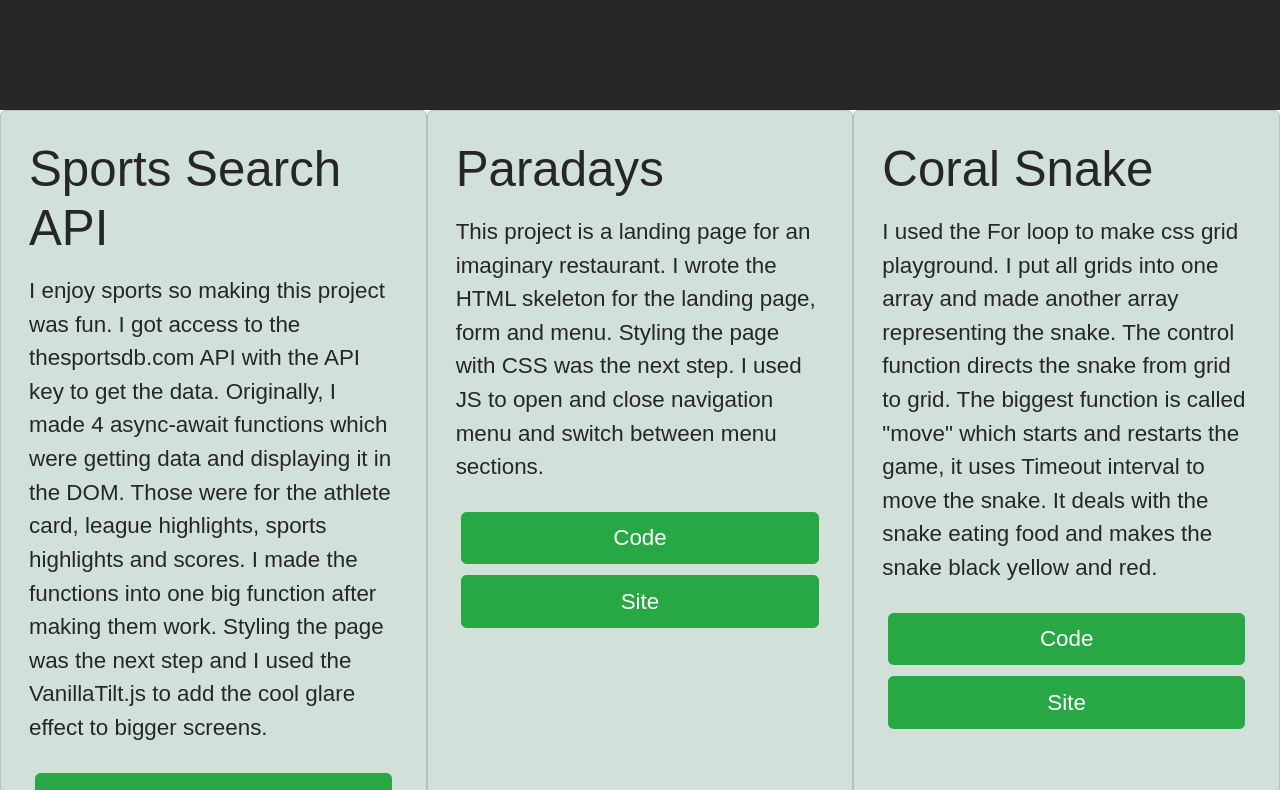
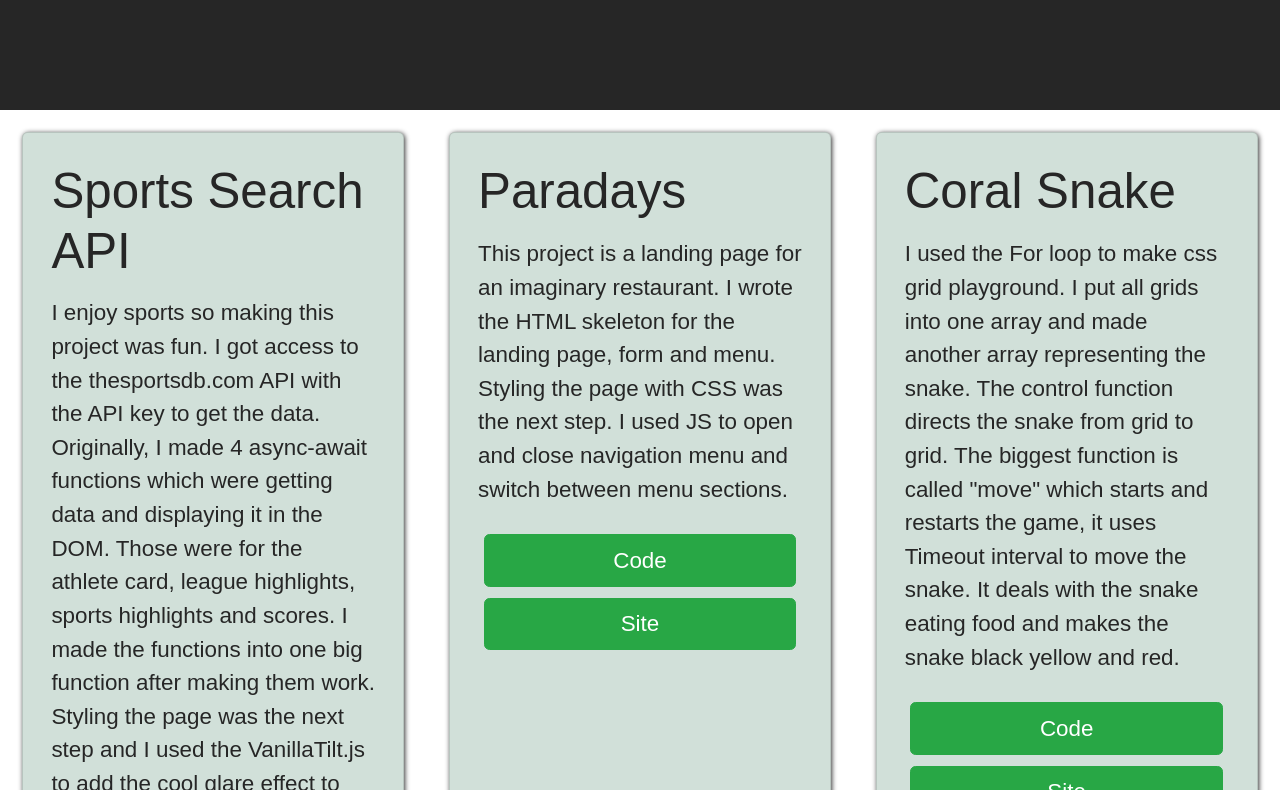
Before and after one commit to TheLukasHenry/luckyportfolioreact, a React (Create React App) app: page / in a window 1280 px wide. Shown: the part 690-1480 px from the top of the page. Built offline with nearby package versions, Linux system fonts and the light colour scheme; a web font is replaced by a local one.

Commit message:
card styling improved

```diff
--- a/src/components/Projects.js
+++ b/src/components/Projects.js
@@ -16,8 +16,8 @@ export default function Projects() {
                 {projects.map(project => {
                     return (
 
-                        <Col md={6} xl={4} className="p-0">
-                            <ProjectsCard key={project.id} {...project} />
+                        <Col md={6} xl={4} className="p-3">
+                            <ProjectsCard key={project.id} {...project}/>
 
                         </Col>
                     )
--- a/src/scss/App.scss
+++ b/src/scss/App.scss
@@ -7,6 +7,7 @@
 @import "./header.scss";
 @import "./landing.scss";
 @import "./footer.scss";
+@import "./cards.scss";
 
 
 .main-container {
--- /dev/null
+++ b/src/scss/cards.scss
@@ -0,0 +1,14 @@
+.project-card {
+    box-shadow: 1px 1px 5px $primary-opacity;
+}
+
+.project-card:hover {
+    box-shadow: 3px 3px 10px black;
+    transition-duration: 200ms;
+}
+.project-card {
+    background-color: $white;
+    color: $primary;
+    // background-color: white;
+
+  }
--- a/src/scss/landing.scss
+++ b/src/scss/landing.scss
@@ -41,11 +41,9 @@
     text-align: center;
   }
 
-  .project-card {
-    background-color: $white;
-    color: $primary;
-    // background-color: white;
-
+  .btn:hover {
+    box-shadow: 3px 3px 10px black;
+    transition-duration: 200ms;
   }
 
 // .landing-buttons {
```
